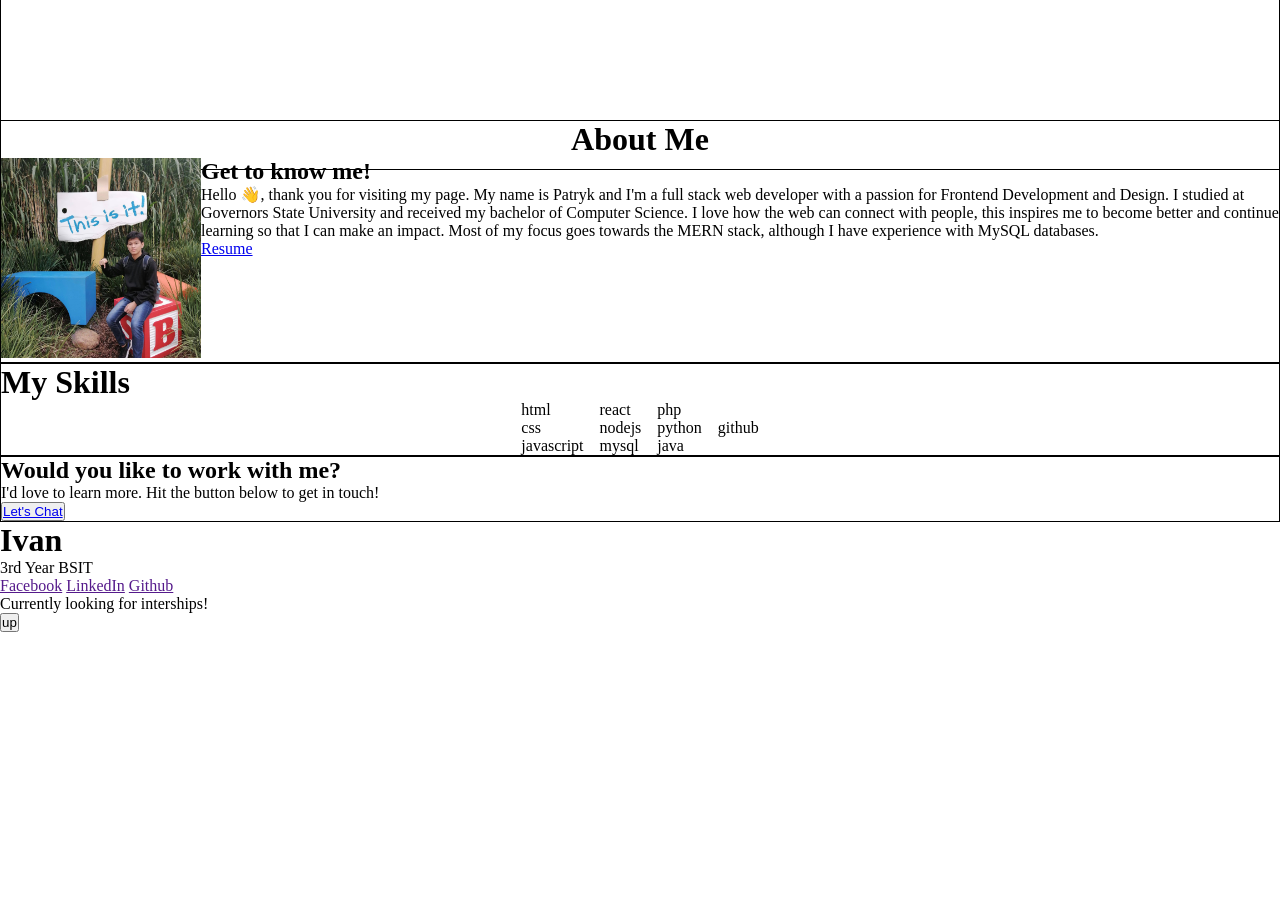
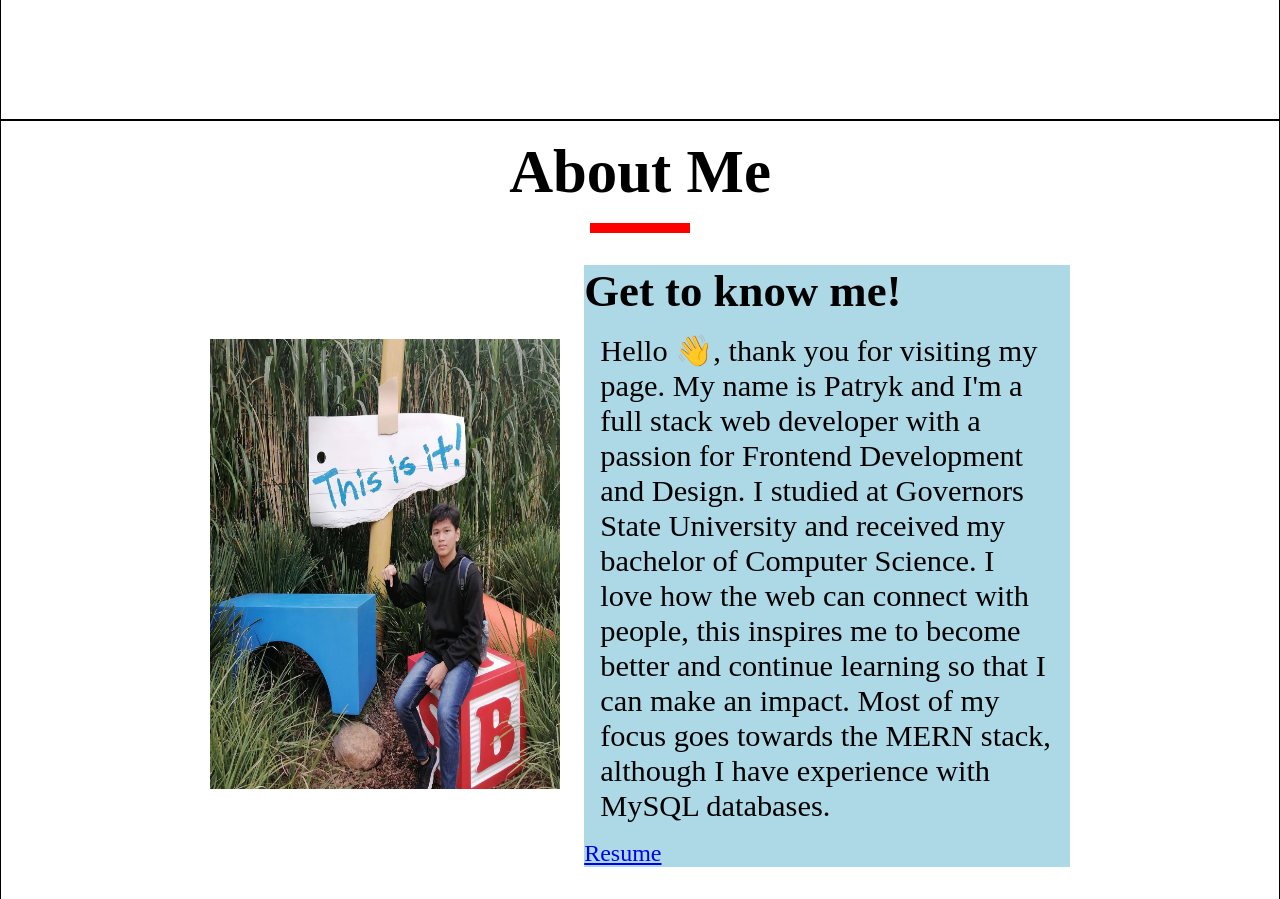
Before and after one commit to ivancsgarcia/portfolio, a plain HTML site: page index.html in a window 1280 px wide. Shown: the part 680-1579 px from the top of the page. Before the commit the page ends 1312 px from the top, so only its background shows below. Drawn offline with Linux system fonts and the light colour scheme.

Commit message:
third commit

```diff
--- a/index.css
+++ b/index.css
@@ -18,7 +18,7 @@
 .nav {
   border: 1px solid black;
   width: 100%;
-  height: 50px;
+  height: 10%;
   background-color: gray;
   font-size: 20px;
 }
@@ -34,7 +34,7 @@ li {
 
 li a {
   display: block;
-  padding: 12px;
+  padding: 20px 12px;
   text-decoration: none;
 }
 
@@ -44,7 +44,7 @@ li a:hover {
 
 .intro-section {
   text-align: center;
-  height: 100%;
+  height: 90%;
   display: flex;
   flex-direction: column;
   justify-content: center;
@@ -69,22 +69,128 @@ li a:hover {
   padding: 5px;
 }
 
+.about-me-section {
+}
+
 .about-me-section h1 {
   text-align: center;
+  font-size: 3.8rem;
+  margin: 1rem 0;
+}
+
+.line {
+  height: 10px;
+  width: 100px;
+  background-color: red;
+  margin: 0 auto;
+}
+
+.about-me {
+  width: 40%;
+  background-color: lightblue;
+}
+
+.about-me h2 {
+  font-size: 2.8rem;
+}
+
+.about-me p {
+  margin: 1rem;
+  font-size: 1.9rem;
+}
+
+.about-me a {
+  font-size: 1.5rem;
 }
 
 .about {
   display: flex;
+  justify-content: center;
+  align-items: center;
+  gap: 1.5rem;
+  margin: 2rem;
 }
 
 .profile-img img {
-  height: 200px;
-  width: 200px;
+  height: 450px;
+  width: 350px;
+}
+
+.my-skills-section {
+  padding: 2rem;
+}
+
+.my-skills-section h1 {
+  text-align: center;
+  font-size: 3.8rem;
+  margin: 1rem 0;
 }
 
 .skills {
   display: flex;
+  flex-direction: column;
   justify-content: center;
   align-items: center;
   gap: 1rem;
 }
+
+.box {
+  border: 2px solid black;
+  border-radius: 5px;
+  padding: 10px;
+}
+
+.box-row {
+  display: flex;
+  gap: 1rem;
+}
+
+.collab-section {
+  padding: 2rem 0 3rem 0;
+  text-align: center;
+}
+
+.collab-section h2 {
+  font-size: 2.8rem;
+}
+
+.collab-section p {
+  font-size: 1.5rem;
+  margin: 1rem 0 2rem 0;
+}
+
+.collab-section a {
+  font-size: 1.5rem;
+  border: 1px solid black;
+  border-radius: 5px;
+  padding: 10px;
+}
+
+.footer {
+  display: flex;
+  flex-direction: column;
+  padding: 1rem;
+}
+
+.row-one {
+  display: flex;
+  justify-content: center;
+  align-items: baseline;
+  gap: 3rem;
+  margin: 1rem 0 2rem 0;
+}
+
+.links {
+  display: flex;
+  gap: 1rem;
+}
+
+.row-two {
+  display: flex;
+  /* justify-content: center;
+  align-items: center; */
+}
+
+.row-two button {
+  float: right;
+}
--- a/index.html
+++ b/index.html
@@ -27,7 +27,7 @@
 
     <div class="about-me-section">
         <h1>About Me</h1>
-        <div></div>
+        <div class="line"></div>
         <div class="about">
             <div class="profile-img">
                 <img src="profile.jpg" alt="my-photo">
@@ -47,41 +47,41 @@
     <div class="my-skills-section">
         <h1>My Skills</h1>
         <div class="skills">
-            <div>
-                <div>
+            <div class="box-row">
+                <div class="box">
                     html
                 </div>
-                <div>
+                <div class="box">
                     css
                 </div>
-                <div>
+                <div class="box">
                     javascript
                 </div>
             </div>
-            <div>
-                <div>
+            <div class="box-row">
+                <div class="box">
                     react
                 </div>
-                <div>
+                <div class="box">
                     nodejs
                 </div>
-                <div>
+                <div class="box">
                     mysql
                 </div>
             </div>
-            <div>
-                <div>
+            <div class="box-row">
+                <div class="box">
                     php
                 </div>
-                <div>
+                <div class="box">
                     python
                 </div>
-                <div>
+                <div class="box">
                     java
                 </div>
             </div>
-            <div>
-                <div>
+            <div class="box-row">
+                <div class="box">
                     github
                 </div>
             </div>
@@ -91,22 +91,22 @@
     <div class="collab-section">
         <h2>Would you like to work with me?</h2>
         <p>I'd love to learn more. Hit the button below to get in touch!</p>
-        <button><a href="contact.html">Let's Chat</a></button>
+        <a href="contact.html">Let's Chat</a>
     </div>
 
     <div class="footer">
-        <div>
+        <div class="row-one">
             <div>
                 <h1>Ivan</h1>
                 <p>3rd Year BSIT</p>
             </div>
-            <div>
+            <div  class="links">
                 <a href="">Facebook</a>
                 <a href="">LinkedIn</a>
                 <a href="">Github</a>
             </div>
         </div>
-        <div>
+        <div class="row-two">
             <div>
                 <p>Currently looking for interships!</p>
             </div>
```
